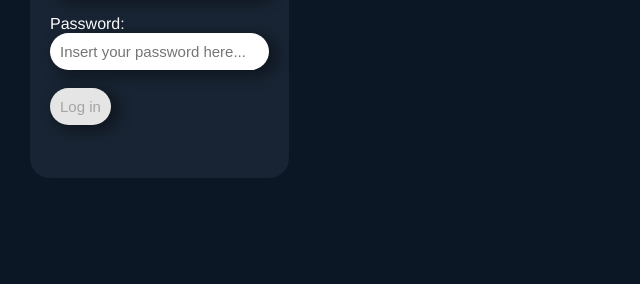
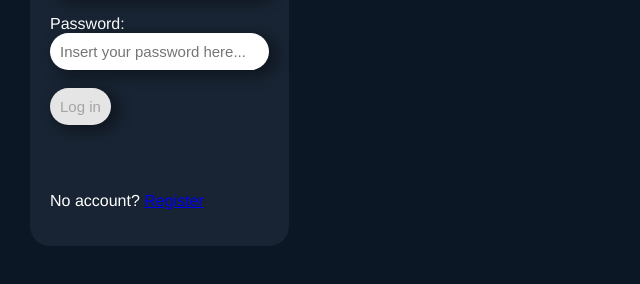
Before and after one commit to Turtle84375/turtle84375.me, a plain HTML site: page account/login.html in a window 1280 px wide. Shown: the part 170-454 px from the top of the page, without its empty margins (0-640 px from the left). Drawn offline with Linux system fonts and the light colour scheme.

Commit message:
Update login.html

```diff
--- a/account/login.html
+++ b/account/login.html
@@ -32,6 +32,8 @@
     	</form>
 	<br>
 	<p id="errorMessage" class="error"></p>
+	<br>
+	<p>No account? <a href="register">Register</a></p>
     </div>
     <script>
       document.getElementById("uname").addEventListener("input", check);
```
